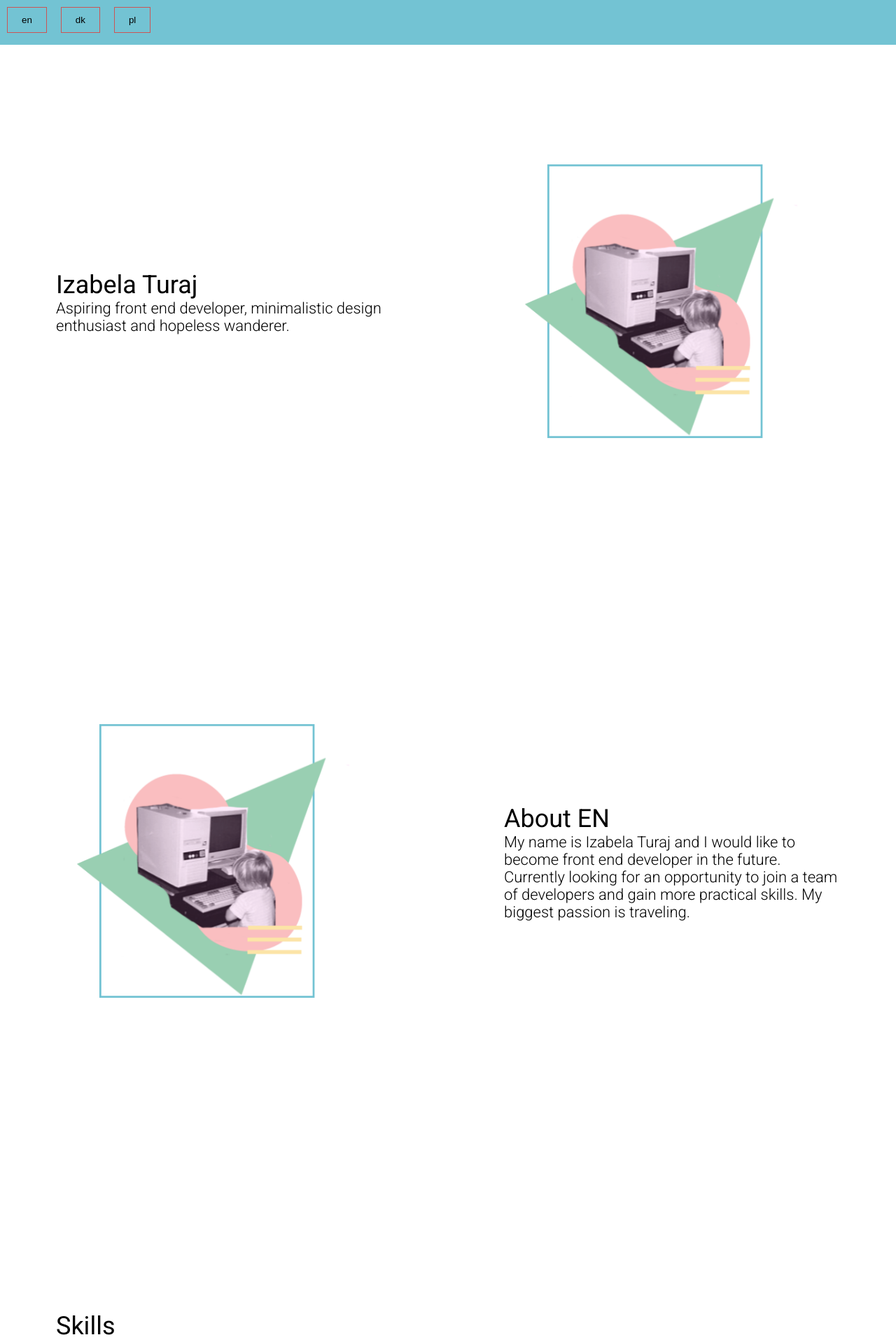
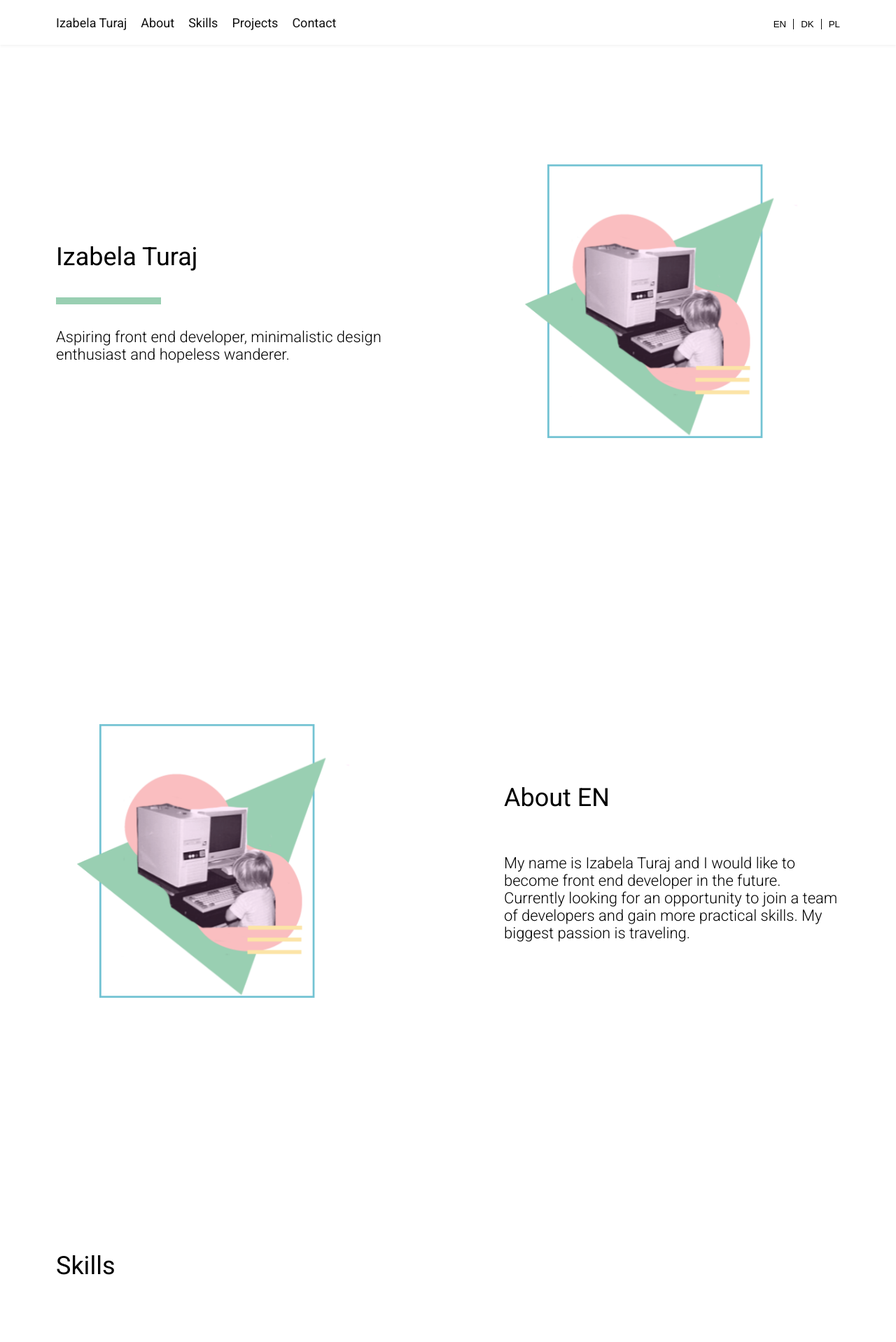
Before and after one commit to ituraj/portfolio, a React (Create React App) app: page / in a window 1280 px wide. Shown: the top 1918 px of the page at 70% size. Built offline with nearby package versions, Linux system fonts and the light colour scheme; what i18next-xhr-backend would draw is missing.

Commit message:
desktop nav

```diff
--- a/src/components/About/About.js
+++ b/src/components/About/About.js
@@ -6,7 +6,7 @@ class About extends Component {
     render() {
         return (
             <>
-                <section className="about">
+                <section id="about-page" className="about">
                     <figure className="figure"><img src={testImage} alt="test" /></figure>
                     <article className="article">
                         <h2> {this.props.t('about.h2')}</h2>
--- a/src/components/Footer/Footer.js
+++ b/src/components/Footer/Footer.js
@@ -4,7 +4,7 @@ import testImage from '../../assets/images/test.png';
 function Footer() {
     return (
         <>
-            <footer className="footer">
+            <footer id="contact-page" className="footer">
                 <figure className="figure"><img src={testImage} alt="test" /></figure>
                 <article className="article">
                     <h2>Contact</h2>
--- a/src/components/Header/Header.js
+++ b/src/components/Header/Header.js
@@ -1,12 +1,14 @@
 import React from 'react';
 import testImage from '../../assets/images/test.png';
+import { ReactComponent as BarIcon } from '../../assets/icons/bar.svg';
 
 function Header() {
     return (
         <>
-            <header className="header">
+            <header id="home-page" className="header">
                 <article className="article">
                     <h1>Izabela Turaj</h1>
+                    <BarIcon fill="#99cfb2" />
                     <p>Aspiring front end developer, minimalistic design enthusiast and hopeless wanderer.</p>
                 </article>
                 <figure className="figure"><img src={testImage} alt="test" /></figure>
--- a/src/components/Nav/Nav.js
+++ b/src/components/Nav/Nav.js
@@ -6,14 +6,18 @@ class Nav extends Component {
         const { i18n } = this.props;
         return (
             <nav className="nav">
-
-                <button className="btn" onClick={() => i18n.changeLanguage('en')}>en</button>
-
-                <button className="btn" onClick={() => i18n.changeLanguage('dk')}>dk</button>
-
-                <button className="btn" onClick={() => i18n.changeLanguage('pl')}>pl</button>
-
-
+                <ul className="nav__items">
+                    <li><a href="#home-page">Izabela Turaj</a></li>
+                    <li><a href="#about-page">About</a></li>
+                    <li><a href="#skills-page">Skills</a></li>
+                    <li><a href="#projects-page">Projects</a></li>
+                    <li><a href="#contact-page">Contact</a></li>
+                </ul>
+                <ul className="nav__languages">
+                    <li><button className="btn" onClick={() => i18n.changeLanguage('en')}>EN</button></li>
+                    <li><button className="btn" onClick={() => i18n.changeLanguage('dk')}>DK</button></li>
+                    <li><button className="btn" onClick={() => i18n.changeLanguage('pl')}>PL</button></li>
+                </ul>
             </nav>
         );
     }
--- a/src/components/Nav/Nav.scss
+++ b/src/components/Nav/Nav.scss
@@ -1,6 +1,54 @@
-.btn {
-  padding: 1rem 2rem;
-  margin: 1rem;
-  border: 1px solid #c55;
-  cursor: pointer;
+.nav {
+  width: 100vw;
+  height: $nav-height;
+  background-color: $color-white;
+  box-shadow: 0px 1px 5px $color-light;
+  padding: 0 8rem;
+  position: fixed;
+  top: 0;
+  left: 0;
+  display: flex;
+  justify-content: space-between;
+  align-items: center;
+
+  &__items {
+    list-style: none;
+    display: flex;
+
+    li {
+      margin: 1rem 2rem 1rem 0;
+    }
+  }
+
+  &__languages {
+    list-style: none;
+    display: flex;
+
+    li {
+      padding: 1rem 0;
+    }
+
+    .btn {
+      border-right: 1px solid $color-black;
+      padding: 0 1rem;
+    }
+
+    :nth-child(3) .btn {
+      border: none;
+      padding: 0 0 0 1rem;
+    }
+  }
+
+  a {
+    text-decoration: none;
+  }
+
+  a,
+  a:visited {
+    color: $color-black;
+  }
+
+  a:hover {
+    color: $color-quaternary;
+  }
 }
--- a/src/components/Projects/Projects.js
+++ b/src/components/Projects/Projects.js
@@ -4,7 +4,7 @@ import projectImage from '../../assets/images/project.png';
 function Projects() {
     return (
         <>
-            <section className="projects">
+            <section id="projects-page" className="projects">
                 <section className="project">
                     <article className="article">
                         <h2>React Project</h2>
--- a/src/components/Skills/Skills.js
+++ b/src/components/Skills/Skills.js
@@ -3,9 +3,12 @@ import React from 'react';
 function Skills() {
     return (
         <>
-            <section className="skills">
+            <section id="skills-page" className="skills">
+                <article className="heading">
+                    <h2>Skills</h2>
+                </article>
                 <article className="article">
-                    <h2>Skills</h2>
+
                     <p>HTML5</p>
                     <p>JavaScript</p>
                     <p>React.js</p>
--- a/src/components/Skills/Skills.scss
+++ b/src/components/Skills/Skills.scss
@@ -1,5 +1,8 @@
-.Skills .section {
-  &__article {
-    width: 100vw;
-  }
+.skills .article {
+  display: grid;
+  grid-template-columns: repeat(3, 1fr);
 }
+
+.skills .heading {
+  padding: 8rem 8rem 0 8rem;
+}
--- a/src/sass/abstracts.scss
+++ b/src/sass/abstracts.scss
@@ -6,6 +6,7 @@ $color-primary: #99cfb2;
 $color-secondary: #fabec0;
 $color-tertiary: #fbe4a7;
 $color-quaternary: #73c3d3;
+$color-light: #efefef;
 $color-white: #fff;
 $color-black: #111;
 
--- a/src/sass/base.scss
+++ b/src/sass/base.scss
@@ -31,11 +31,13 @@ h1,
 h2 {
   font-size: $font-size-large;
   font-weight: $font-weight-regular;
+  padding: 3rem 0;
 }
 
 p {
   font-size: $font-size-regular;
   font-weight: $font-weight-light;
+  padding: 3rem 0;
 }
 
 img {
@@ -43,16 +45,8 @@ img {
   max-width: 45rem;
   height: auto;
 }
+
 // Grid
-
-.nav {
-  width: 100vw;
-  height: $nav-height;
-  position: fixed;
-  top: 0;
-  left: 0;
-  background-color: $color-quaternary;
-}
 
 .header,
 .about,
```
Also changed, not shown: src/assets/icons/bar.svg (added).
